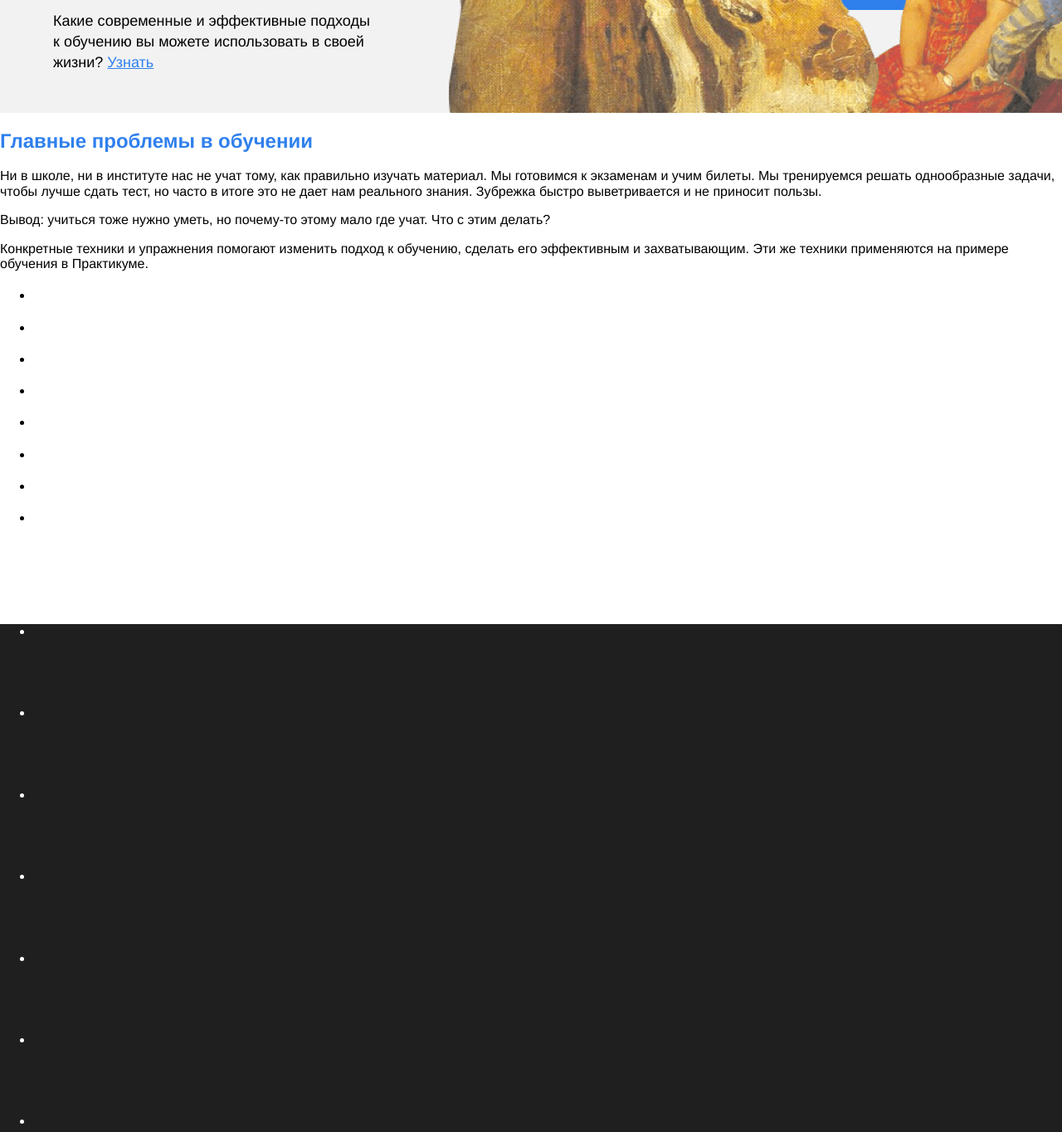
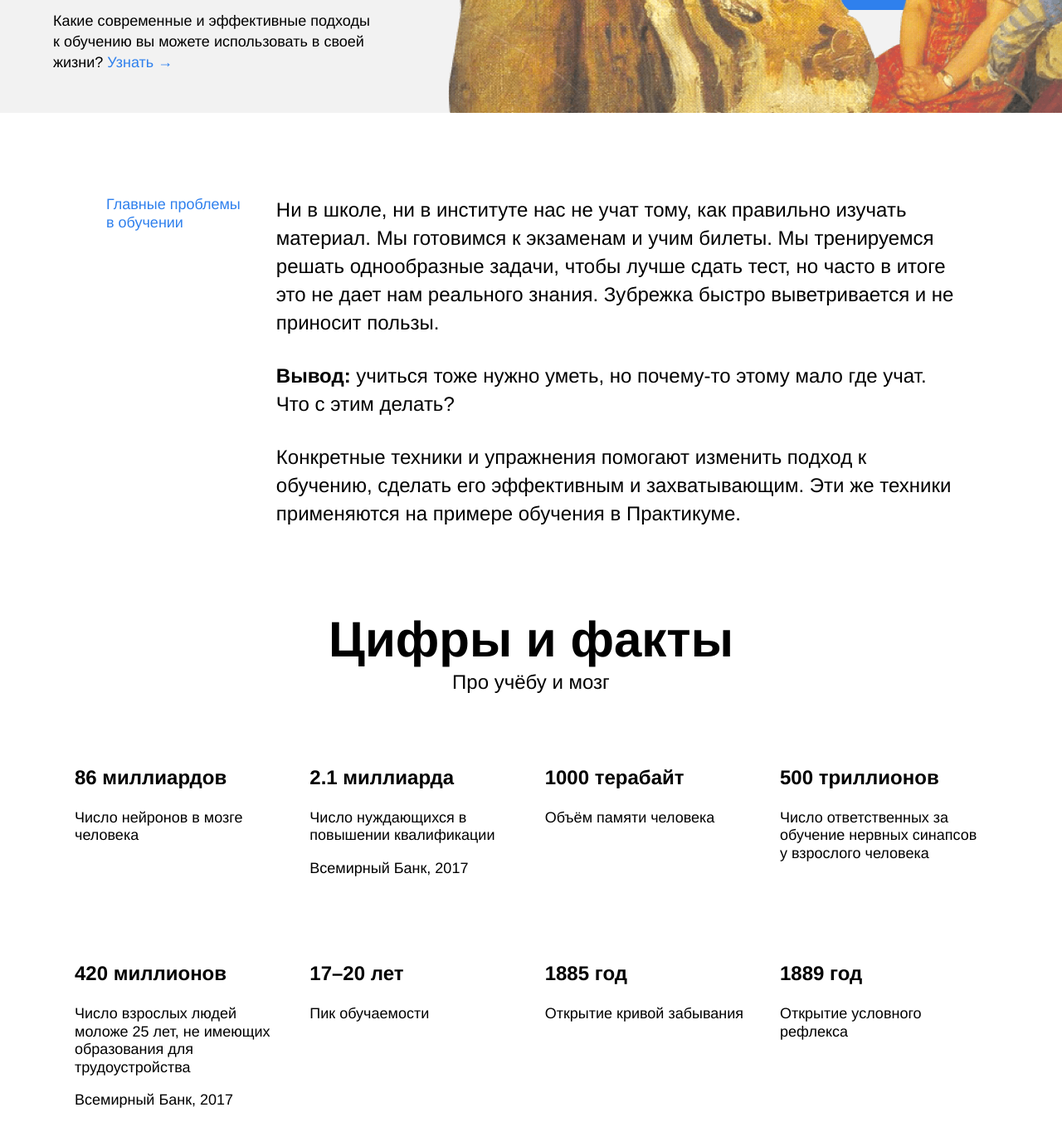
Before and after one commit to alphajester/how-to-learn, a plain HTML site: page index.html in a window 1280 px wide. Shown: the part 620-1984 px from the top of the page at 83% size. Drawn offline with Linux system fonts and the light colour scheme.

Commit message:
наполняем ровняем дополняем

```diff
--- a/index.html
+++ b/index.html
@@ -54,125 +54,139 @@
       </section>
 
       <section class="digits">
-        <h2 class="section-title"></h2>
-        <p class="section-subtitle"></p>
+        <h2 class="section-title">Цифры и факты</h2>
+        <p class="section-subtitle">Про учёбу и мозг</p>
 
         <ul class="table">
 
           <li class="table__cell">
-            <h3 class="table__heading"></h3>
-            <p class="table__text"></p>
+            <h3 class="table__heading">86 миллиардов</h3>
+            <p class="table__text">Число нейронов в мозге человека</p>
           </li>
 
           <li class="table__cell">
-            <h3 class="table__heading"></h3>
-            <p class="table__text"></p>
-            <p class="table__text"></p>
+            <h3 class="table__heading">2.1 миллиарда</h3>
+            <p class="table__text">Число нуждающихся в повышении квалификации</p>
+            <p class="table__text">Всемирный Банк, 2017</p>
           </li>
 
           <li class="table__cell">
-            <h3 class="table__heading"></h3>
-            <p class="table__text"></p>
+            <h3 class="table__heading">1000 терабайт</h3>
+            <p class="table__text">Объём памяти человека</p>
           </li>
 
           <li class="table__cell">
-            <h3 class="table__heading"></h3>
-            <p class="table__text"></p>
+            <h3 class="table__heading">500 триллионов</h3>
+            <p class="table__text">Число ответственных за обучение нервных синапсов у взрослого человека</p>
           </li>
 
           <li class="table__cell">
-            <h3 class="table__heading"></h3>
-            <p class="table__text"></p>
-            <p class="table__text"></p>
+            <h3 class="table__heading">420 миллионов</h3>
+            <p class="table__text">Число взрослых людей моложе 25 лет, не имеющих образования для трудоустройства</p>
+            <p class="table__text">Всемирный Банк, 2017</p>
           </li>
 
           <li class="table__cell">
-            <h3 class="table__heading"></h3>
-            <p class="table__text"></p>
+            <h3 class="table__heading">17–20 лет</h3>
+            <p class="table__text">Пик обучаемости</p>
           </li>
 
           <li class="table__cell">
-            <h3 class="table__heading"></h3>
-            <p class="table__text"></p>
+            <h3 class="table__heading">1885 год</h3>
+            <p class="table__text">Открытие кривой забывания</p>
           </li>
 
           <li class="table__cell">
-            <h3 class="table__heading"></h3>
-            <p class="table__text"></p>
+            <h3 class="table__heading">1889 год</h3>
+            <p class="table__text">Открытие условного рефлекса</p>
           </li>
 
         </ul>
       </section>
 
       <section class="feynman">
-        <h2 class="feynman__title"></h2>
-        <p class="feynman__subtitle"></p>
-
-        <a href="#" class="feynman__link"></a>
+        <h2 class="feynman__title">Метод Фейнмана</h2>
+        <p class="feynman__subtitle">Выучить и не забыть.</p>
+<!-- внимание: отсебятина; (!)найти как открывать на новой вкладке -->
+        <a href="https://habr.com/ru/post/405517/" class="feynman__link"></a>
 
         <img
-          src=""
-          alt=""
+          src="images/feynman.png"
+          alt="Ричард Фейнман"
           class="feynman__main-illustration"
         >
       </section>
 
       <section class="kaufman">
-        <h2 class="section-title section-title_theme_dark"></h2>
-        <p class="section-subtitle section-subtitle_theme_dark"></p>
+        <h2 class="section-title section-title_theme_dark">Принципы обучения</h2>
+        <p class="section-subtitle section-subtitle_theme_dark">от Джоша Кауфмана</p>
 
         <ul class="table table_theme_dark">
 
           <li class="table__cell table__cell_theme_dark">
-            <h3 class="table__heading table__heading_theme_dark"></h3>
+            <h3 class="table__heading table__heading_theme_dark">1</h3>
+            <p class="table__text table__text_theme_dark">Выберите привлекательный проект.</p>
+          </li>
+
+          <li class="table__cell table__cell_theme_dark">
+            <h3 class="table__heading table__heading_theme_dark">2</h3>
+            <p class="table__text table__text_theme_dark">Сосредоточьтесь на каком-то одном навыке.</p>
+          </li>
+
+          <li class="table__cell table__cell_theme_dark">
+            <h3 class="table__heading table__heading_theme_dark">3</h3>
             <p class="table__text table__text_theme_dark"></p>
           </li>
 
           <li class="table__cell table__cell_theme_dark">
-            <h3 class="table__heading table__heading_theme_dark"></h3>
+            <h3 class="table__heading table__heading_theme_dark">4</h3>
             <p class="table__text table__text_theme_dark"></p>
           </li>
 
           <li class="table__cell table__cell_theme_dark">
-            <h3 class="table__heading table__heading_theme_dark"></h3>
+            <h3 class="table__heading table__heading_theme_dark">5</h3>
             <p class="table__text table__text_theme_dark"></p>
           </li>
 
           <li class="table__cell table__cell_theme_dark">
-            <h3 class="table__heading table__heading_theme_dark"></h3>
+            <h3 class="table__heading table__heading_theme_dark">6</h3>
             <p class="table__text table__text_theme_dark"></p>
           </li>
 
           <li class="table__cell table__cell_theme_dark">
-            <h3 class="table__heading table__heading_theme_dark"></h3>
+            <h3 class="table__heading table__heading_theme_dark">7</h3>
             <p class="table__text table__text_theme_dark"></p>
           </li>
 
           <li class="table__cell table__cell_theme_dark">
-            <h3 class="table__heading table__heading_theme_dark"></h3>
+            <h3 class="table__heading table__heading_theme_dark">8</h3>
             <p class="table__text table__text_theme_dark"></p>
           </li>
 
           <li class="table__cell table__cell_theme_dark">
-            <h3 class="table__heading table__heading_theme_dark"></h3>
+            <h3 class="table__heading table__heading_theme_dark">9</h3>
             <p class="table__text table__text_theme_dark"></p>
           </li>
 
           <li class="table__cell table__cell_theme_dark">
-            <h3 class="table__heading table__heading_theme_dark"></h3>
-            <p class="table__text table__text_theme_dark"></p>
-          </li>
-
-          <li class="table__cell table__cell_theme_dark">
-            <h3 class="table__heading table__heading_theme_dark"></h3>
-            <p class="table__text table__text_theme_dark"></p>
-          </li>
-
-          <li class="table__cell table__cell_theme_dark">
-            <h3 class="table__heading table__heading_theme_dark"></h3>
+            <h3 class="table__heading table__heading_theme_dark">10</h3>
             <p class="table__text table__text_theme_dark"></p>
           </li>
         </ul>
+        <!--
+Принципы обучения
+от Джоша Кауфмана
+
+Выберите привлекательный проект.
+Сосредоточьтесь на каком-то одном навыке.
+Определите целевой уровень мастерства.
+Разбейте навык на элементы.
+Приготовьте всё необходимое для занятий.
+Устраните препятствия для занятий.
+Выделите специальное время для занятий.
+Создайте быстрые петли обратной связи.
+Занимайтесь по расписанию, короткими интенсивными интервалами.
+Уделяйте внимание количеству и скорости. -->
 
         <div class="kaufman_triangle"></div>
       </section>
--- a/styles/style.css
+++ b/styles/style.css
@@ -1,4 +1,18 @@
-/* сначала цвета */
+/* (!!) — means I (probly) need to fulfill some commons, reusables etc. to be beautiful */
+/* (!) — stands for 'improve this' */
+
+/* reset (!!)*/
+
+.header__title,
+.two-columns__brief, .two-columns__paragraph,
+.section-title, .section-subtitle,
+.feynman__title, .feynman__subtitle {
+  margin: 0;
+  padding: 0;
+}
+/* теперь в макете будут только те отступы, которые мы сами добавим */
+
+/* colorway */
 
 .header, .feynmann {
   background-color: #f2f2f2;
@@ -13,24 +27,83 @@
   color: #2f80ed;
 }
 
-/* далее текстовые элементы */
+/* line-height */
 
-/* ссылки */
+.header__subtitle, .footer__author {
+  line-height: 25px;
+}
 
-/* контейнеры */
+.two-columns__brief, .table__text {
+  line-height: 1.2;
+}
+
+.two-columns__main-text, .section-subtitle {
+  line-height: 34px;
+}
+
+.section-title, .table__heading, .feynman__title {
+  line-height: 1.15;
+}
+
+.feynman__subtitle, .feynman__link {
+  line-height: 51px;
+}
+
+.footer__column-heading, .footer__column-link {
+  line-height: 30px;
+}
+
+/* font-size */
+
+.header__subtitle, .two-columns__brief, .table__text, .footer__author, .footer__column-heading, .footer__column-link {
+  font-size: 18px;
+}
+
+.two-columns__main-text, .section-subtitle, .table__heading {
+  font-size: 24px;
+}
+
+.section-title {
+  font-size: 60px;
+}
+
+.feynman__subtitle, .feynman__link {
+  font-size: 36px;
+}
+
+/* links */
+
+.header__link,
+.feynman__link,
+.footer__column-link {
+  text-decoration: none;
+}
+
+/* такая группировка чаще может быть излишней, ведь она не так длинна но вниз код таки удлинняет, причём x4-x10
+однако здесь будет удобно видно псевдоклассы и псевдоэлементы */
+
+.header__link:hover,
+.feynman__link:hover,
+.footer__column-link:hover {
+  text-decoration: underline;
+}
+
+.header__link::after,
+.feynman__link::after {
+  content: ' \2192';
+}
+
+
+/* container styles */
 
 .page {
   min-width: 1100px;
-  /* мы ещё не умеем делать мобильную версию сайта, */
-  /* поэтому выше установлена минимальная ширина страницы */
   max-width: 1600px;
-  /* выше установили ограничение по максимальной ширине */
   margin: 0 auto;
-  /* выше для экранов больше 1600px отцентрировали весь контент */
   font-family: 'Helvetica Neue', Arial, sans-serif;
 }
 
-/* reusable */
+/* reusable (!!) */
 
 .logo {
   min-width: 183px;
@@ -38,9 +111,8 @@
   background-repeat: no-repeat;
 }
 
-/* тело по порядку */
-
-/* шапка */
+/* body */
+/* header */
 
 .header {
   height: 100vh;
@@ -74,8 +146,6 @@
   width: 388px;
   bottom: 30px;
   left: 64px;
-  line-height: 25px;
-  font-size: 18px;
 }
 
 .header__main-illustration {
@@ -87,7 +157,6 @@
   z-index: -1;
 }
 
-/* ниже мы привели пример двух селекторов, чтобы вы вспомнили запись элемента */
 .header__square-pic {
   height: 568px;
   width: 568px;
@@ -98,10 +167,125 @@
   z-index: -2;
 }
 
-/* и элемента с модификатором вида ключ-значение */
-.table__cell_theme_dark {
+/* main */
+/* description */
+
+.description {
+  display: flex;
+  justify-content: center;
+}
+
+.two-columns {
+  width: 80%;
+  min-width: 784px;
+  display: flex;
+  justify-content: space-between;
+  margin-top: 100px;
+  margin-bottom: 0;
+}
+
+.two-columns__brief {
+  width: 175px;
+  display: flex;
+  flex-direction: column;
+  font-weight: normal;
+
+}
+
+.two-columns__main-text {
+  width: 80%;
+  min-width: 784px;
+  display: flex;
+  flex-direction: column;
+}
+
+.two-columns__paragraph {
+  margin-bottom: 30px;
+
+}
+
+.two-columns__span-accent {
+  font-weight: bold;
+}
+
+.two-columns__paragraph:last-of-type {
+  margin-bottom: 0;
+}
+
+/* sections common flex (!!)*/
+
+.description, .digits {
+  display: flex;
+  justify-content: center;
+}
+
+/* digits */
+
+.digits {
+  padding: 100px 0;
+  flex-direction: column;
+  align-items: center;
+}
+
+.table {
+  margin: 0;
+  padding: 0;
+  display: flex;
+  flex-wrap: wrap;
+  width: 1100px;
+  justify-content: space-between;
+  list-style-type: none;
+}
+
+.table__cell {
+  width: 250px;
+  margin-top: 60px;
+
+}
+
+/* feynman */
+
+.feynman {
+  min-height: 790px;
+  padding-top: 100px;
+  position: relative;
+  z-index: 0;
+}
+
+.feynman__title, .feynman__subtitle {
+  margin: 0 auto;
+  text-align: center;
+}
+
+.feynman__title {
+  width: 648px;
+  font-size: 120px;
+}
+
+.feynman__subtitle {
+  margin-top: 70px;
+}
+
+.feynman__link {
+  position: absolute;
+  top: 50%;
+  right: 48px;
+}
+
+.feynman__main-illustration {
+  position: absolute;
+  bottom: 0;
+  left: 0;
+  z-index: -1
+}
+
+/* .table__cell_theme_dark {
   width: 200px;
   color: white;
   margin-right: 0;
   margin-top: 80px;
+} */
+
+.logo_place_footer {
+  background-image: url('../images/logo_place_footer.svg');
 }
```
